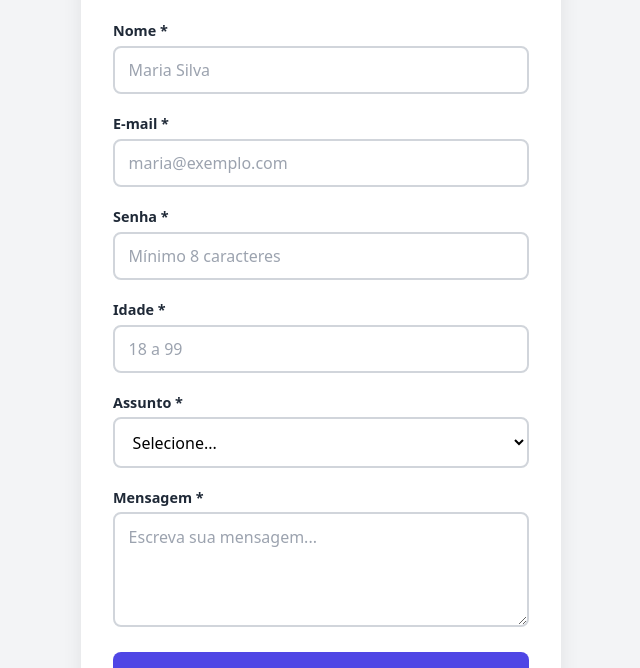
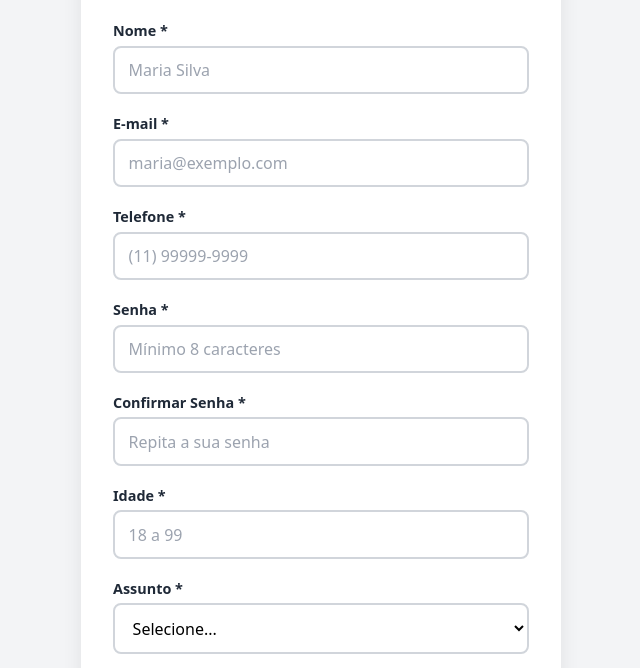
Before and after one commit to NatanPaques/ATV11-Formulario, a plain HTML site: page index.html in a window 1280 px wide. Shown: the part 117-785 px from the top of the page, without its empty margins (319-959 px from the left). Drawn offline with Linux system fonts and the light colour scheme.

Commit message:
Update index.html

```diff
--- a/index.html
+++ b/index.html
@@ -5,7 +5,6 @@
   <meta name="viewport" content="width=device-width, initial-scale=1.0">
   <title>Formulário de Contato</title>
   <link rel="stylesheet" href="style.css">
-  <link rel="icon" type="image/png" href="icon.png">
 </head>
 <body>
   <main class="card">
@@ -30,12 +29,30 @@
         <small class="erro">Digite um e-mail válido.</small>
       </div>
 
+      <!-- 1. Campo Telefone com RegEx -->
+      <div class="campo">
+        <label for="telefone">Telefone *</label>
+        <input type="tel" id="telefone" name="telefone"
+               placeholder="(11) 99999-9999"
+               required pattern="\(\d{2}\) \d{4,5}-\d{4}" autocomplete="tel">
+        <small class="erro">Informe no formato (XX) XXXXX-XXXX ou (XX) XXXX-XXXX.</small>
+      </div>
+
       <div class="campo">
         <label for="senha">Senha *</label>
         <input type="password" id="senha" name="senha"
                placeholder="Mínimo 8 caracteres"
                required minlength="8" autocomplete="new-password">
         <small class="erro">A senha deve ter 8 ou mais caracteres.</small>
+      </div>
+
+      <!-- 2. Campo Confirmar Senha -->
+      <div class="campo">
+        <label for="confirmar-senha">Confirmar Senha *</label>
+        <input type="password" id="confirmar-senha" name="confirmar_senha"
+               placeholder="Repita a sua senha"
+               required minlength="8" autocomplete="new-password">
+        <small class="erro">Confirme a senha idêntica à digitada acima.</small>
       </div>
 
       <div class="campo">
```
